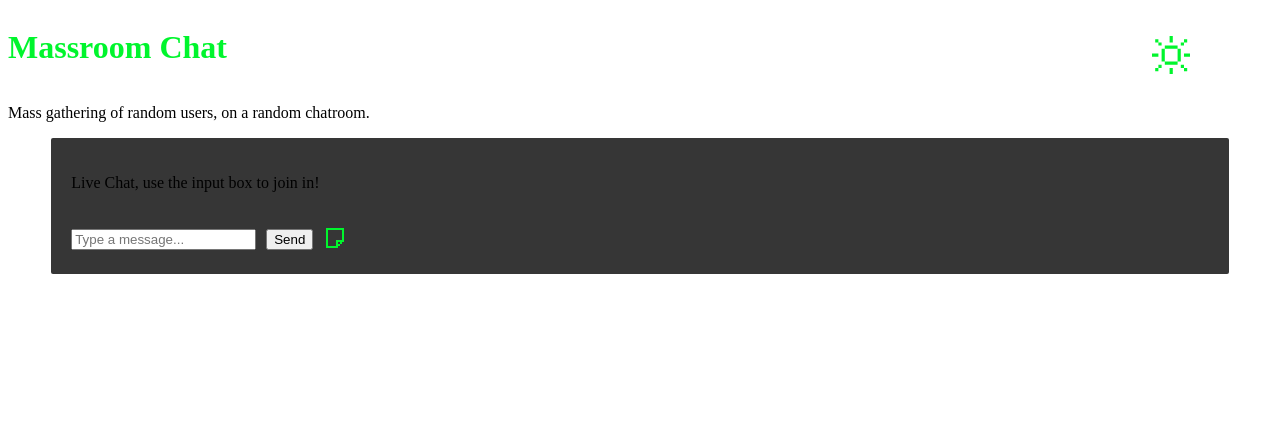
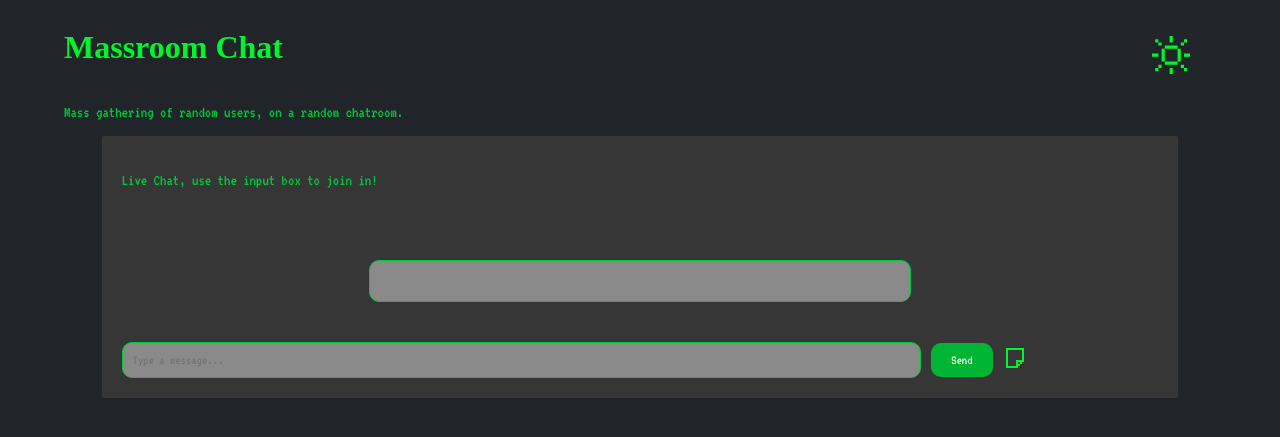
Before and after one commit to Massroom/massroom.github.io, a Jekyll site: the page built from index.html, in a window 1280 px wide. Shown: the top 437 px of the page. Built offline with Jekyll 4.4.1, drawn with Linux system fonts in a browser that asks for light colours; some web fonts are replaced.

Commit message:
Update head.html

```diff
--- a/_includes/head.html
+++ b/_includes/head.html
@@ -3,9 +3,9 @@
     <meta http-equiv="X-UA-Compatible" content="IE=edge">
     <meta name="viewport" content="width=device-width, initial-scale=1.0">
     <title>Massroom</title>
-    <link rel="stylesheet" href="massroom.github.io/css/style.min.css">
+    <link rel="stylesheet" href="https://massroom.github.io/css/style.min.css">
 
-    <link rel="icon" type="image/png" href="/massroom/favicon.png">
+    <link rel="icon" type="image/png" href="https://massroom.github.io/favicon.png">
 
     <script type="text/javascript" src="https://cdn.jsdelivr.net/npm/@xano/js-sdk@latest/dist/xano.min.js"></script>
 
```
